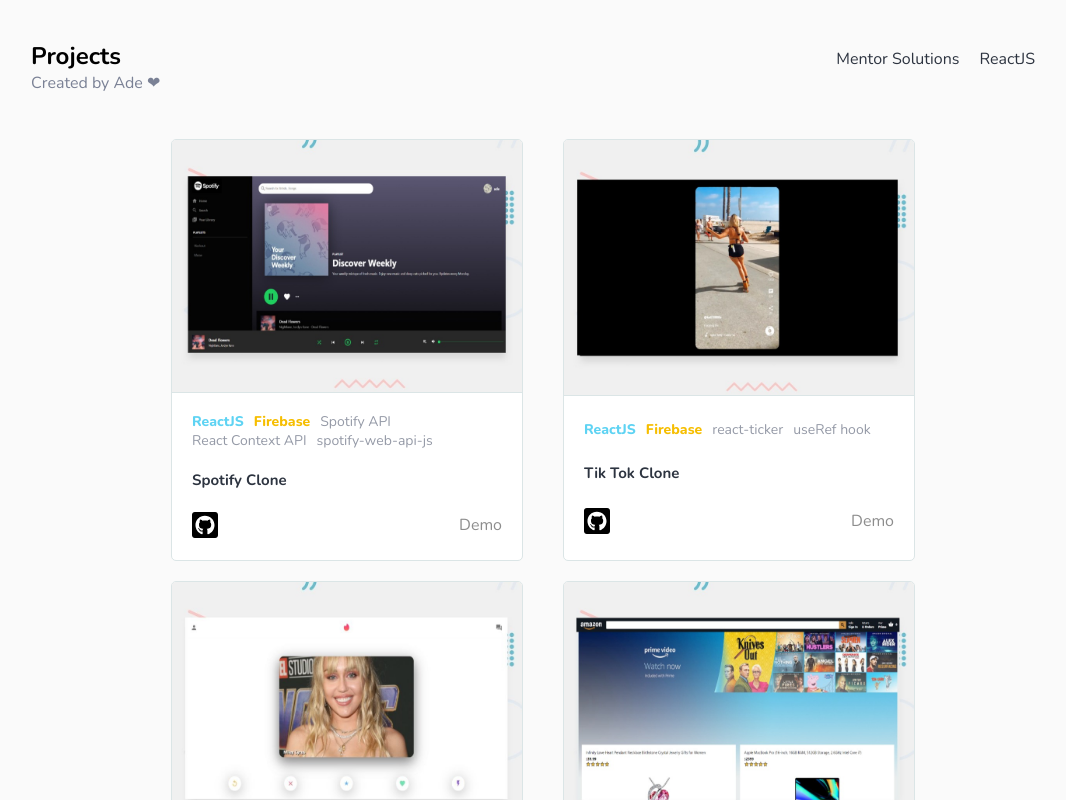
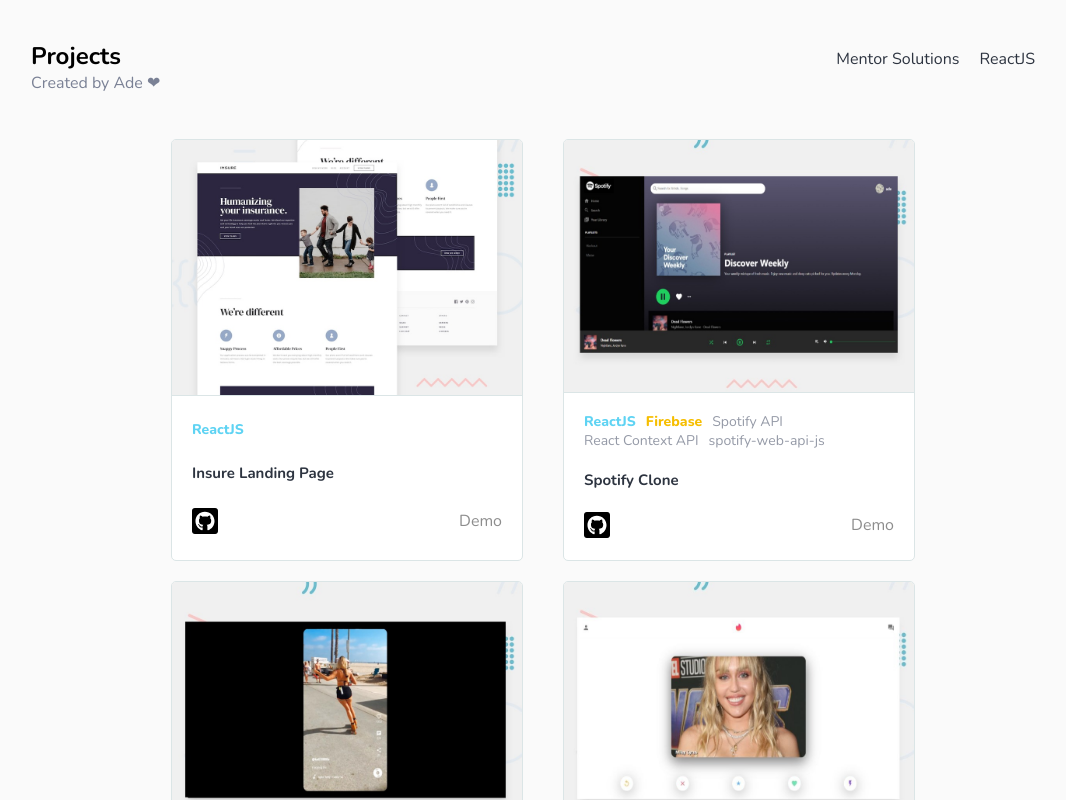
Before and after one commit to adechan/Frontend-Mentor-Solutions, a React (Create React App) app: page / in a window 1280 px wide. Shown: the top 800 px of the page, without its empty margins (97-1163 px from the left). Built offline with nearby package versions, Linux system fonts and the light colour scheme.

Commit message:
Added new project

```diff
--- a/src/data.js
+++ b/src/data.js
@@ -5,6 +5,7 @@
 import FyloDataStorageComponent from "./assets/fylo-data-storage-component.jpg";
 import SocialMediaDashboard from "./assets/social-media-dashboard.jpg";
 import SocialProofSection from "./assets/social-proof-section.jpg";
+import InsureLandingPage from "./assets/insure-landing-page.jpg";
 
 import Spotify from "./assets/spotify.jpg";
 import TikTok from "./assets/tiktok.jpg";
@@ -17,6 +18,15 @@
 import BasicCalculator from "./assets/basiccalculator.jpg";
 
 export const mentorProjects = [
+  {
+    id: 7,
+    image: InsureLandingPage,
+    languages: ["ReactJS"],
+    title: "Insure Landing Page",
+    githubUrl:
+      "https://github.com/adechan/Frontend-Mentor-Challenges/tree/master/insure-landing-page",
+    demo: "https://insure-landing-page.web.app/",
+  },
   {
     id: 6,
     image: SocialMediaDashboard,
@@ -88,6 +98,15 @@
 ];
 
 export const reactjsProjects = [
+  {
+    id: 11,
+    image: InsureLandingPage,
+    languages: ["ReactJS"],
+    title: "Insure Landing Page",
+    githubUrl:
+      "https://github.com/adechan/Frontend-Mentor-Challenges/tree/master/insure-landing-page",
+    demo: "https://insure-landing-page.web.app/",
+  },
   {
     id: 10,
     image: SocialMediaDashboard,
@@ -202,6 +221,15 @@
 ];
 
 export const projects = [
+  {
+    id: 16,
+    image: InsureLandingPage,
+    languages: ["ReactJS"],
+    title: "Insure Landing Page",
+    githubUrl:
+      "https://github.com/adechan/Frontend-Mentor-Challenges/tree/master/insure-landing-page",
+    demo: "https://insure-landing-page.web.app/",
+  },
   {
     id: 15,
     image: Spotify,
```
Also changed, not shown: src/assets/insure-landing-page.jpg (added).
